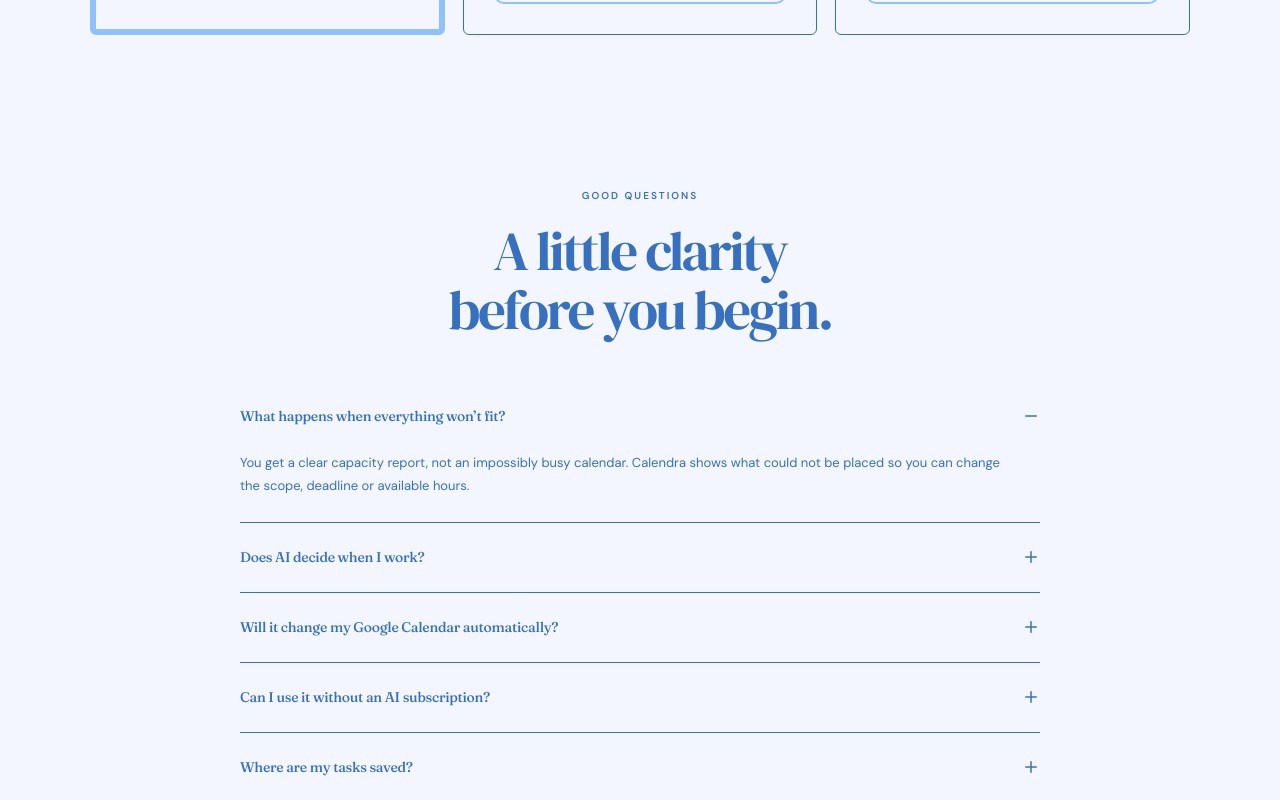
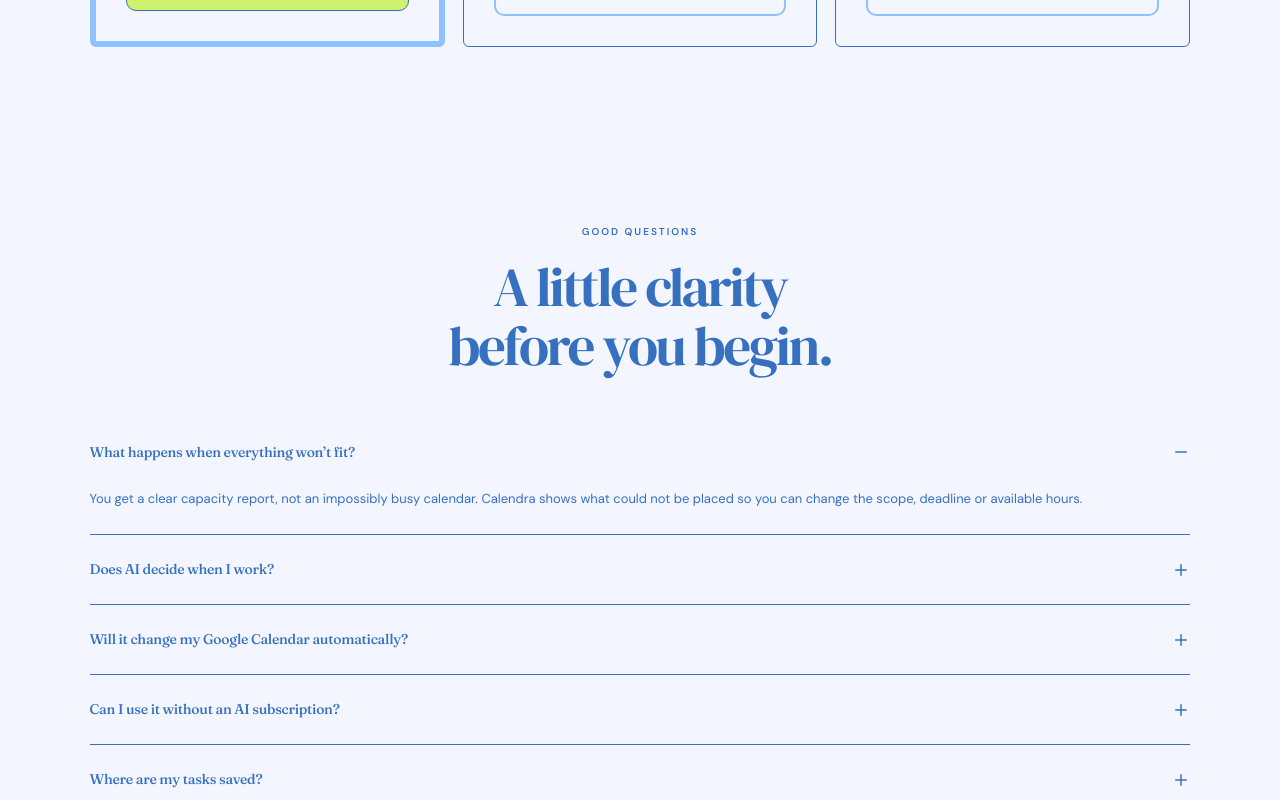
Before and after one commit to K-Anjan25/Ai-calender-planner, a Next.js app: page / in a window 1280 px wide. Shown: the part 3620-4420 px from the top of the page. Built offline with nearby package versions, Linux system fonts and the light colour scheme.

Commit message:
Prevent floating CTA overlap and wrap FAQ titles safely
Co-authored-by: arena-agent <297053741+arena-agent@users.noreply.github.com>

```diff
--- a/scripts/check-landing-browser.mjs
+++ b/scripts/check-landing-browser.mjs
@@ -88,6 +88,46 @@ try {
     assert.ok(
       attention.size >= 19 && attention.weight >= 700,
       'Blue on lime requires large bold type',
+    )
+    // Scroll the final question near the old floating-CTA collision zone.
+    const faq = page.locator('#questions')
+    const questions = faq.getByRole('button')
+    for (const question of await questions.all()) {
+      await question.scrollIntoViewIfNeeded()
+      await page.waitForFunction(
+        () => !document.querySelector('[data-sticky-cta]'),
+      )
+      const geometry = await question.evaluate((el) => {
+        const label = el.querySelector('span'),
+          icon = el.querySelector('svg')
+        const a = label.getBoundingClientRect(),
+          b = icon.getBoundingClientRect()
+        return {
+          right: a.right,
+          iconLeft: b.left,
+          iconWidth: b.width,
+          textFits: label.scrollWidth <= label.clientWidth,
+          height: a.height,
+        }
+      })
+      assert.ok(
+        geometry.textFits && geometry.right + 10 <= geometry.iconLeft,
+        `${width}: FAQ text collides with icon`,
+      )
+      assert.equal(geometry.iconWidth, 18, `${width}: FAQ icon shrinks`)
+      const expanded = await question.getAttribute('aria-expanded')
+      await question.click()
+      assert.notEqual(await question.getAttribute('aria-expanded'), expanded)
+      // Keyboard users must be able to reverse the toggle as well.
+      await question.press('Enter')
+      assert.equal(await question.getAttribute('aria-expanded'), expanded)
+    }
+    await page
+      .locator('#questions')
+      .screenshot({ path: join(artifacts, `faq-${width}.png`) })
+    await page.locator('#plans').scrollIntoViewIfNeeded()
+    await page.waitForFunction(
+      () => !document.querySelector('[data-sticky-cta]'),
     )
     const form = page.getByRole('form', { name: 'Contact Calendra' })
     await form.scrollIntoViewIfNeeded()
@@ -202,7 +242,7 @@ try {
     await page.screenshot({ path: join(artifacts, `contact-${width}.png`) })
     assert.deepEqual(errors, [], `${width}: runtime errors`)
     process.stdout.write(
-      `PASS ${width}px / DPR 2: visible fields, no overflow, validation, delivery states, newsletter and menu\n`,
+      `PASS ${width}px / DPR 2: visible fields, no overflow, validation, delivery states, newsletter, menu and unobstructed FAQs/pricing\n`,
     )
     await browser.close()
   }
--- a/src/components/landing/Landing.jsx
+++ b/src/components/landing/Landing.jsx
@@ -235,7 +235,7 @@ function Counter({ value, label, suffix = '' }) {
 function FAQs() {
   const [open, setOpen] = useState(0)
   return (
-    <section className={s.section} id="questions">
+    <section className={`${s.section} ${s.faqSection}`} id="questions">
       <Reveal>
         <div className={s.sectionHeading}>
           <span className={s.eyebrow}>GOOD QUESTIONS</span>
@@ -254,8 +254,12 @@ function FAQs() {
                   aria-controls={`answer-${i}`}
                   onClick={() => setOpen(open === i ? null : i)}
                 >
-                  {q}
-                  {open === i ? <Minus size={18} /> : <Plus size={18} />}
+                  <span className={s.faqQuestion}>{q}</span>
+                  {open === i ? (
+                    <Minus size={18} aria-hidden="true" />
+                  ) : (
+                    <Plus size={18} aria-hidden="true" />
+                  )}
                 </button>
               </h3>
               <div id={`answer-${i}`} hidden={open !== i}>
@@ -864,7 +868,7 @@ function Footer() {
   )
 }
 export default function Landing() {
-  const [formInView, setFormInView] = useState(false)
+  const [interactiveInView, setInteractiveInView] = useState(true)
   const [menu, setMenu] = useState(false),
     [scrolled, setScrolled] = useState(false),
     [showTop, setShowTop] = useState(false)
@@ -920,21 +924,23 @@ export default function Landing() {
       document.body.style.overflow = ''
     }
   }, [menu])
-  // Floating actions must never cover a form's fields, submit control or live status.
+  // Suppress floating actions around interactive sections instead of layering over their content.
   useEffect(() => {
     if (!('IntersectionObserver' in window)) return
-    const visibleForms = new Set()
+    const visibleSections = new Set()
     const observer = new IntersectionObserver(
       (entries) => {
         for (const entry of entries) {
-          if (entry.isIntersecting) visibleForms.add(entry.target)
-          else visibleForms.delete(entry.target)
+          if (entry.isIntersecting) visibleSections.add(entry.target)
+          else visibleSections.delete(entry.target)
         }
-        setFormInView(visibleForms.size > 0)
+        setInteractiveInView(visibleSections.size > 0)
       },
       { rootMargin: '0px 0px 64px 0px' },
     )
-    document.querySelectorAll('form').forEach((form) => observer.observe(form))
+    document
+      .querySelectorAll('form, #questions, #plans')
+      .forEach((section) => observer.observe(section))
     return () => observer.disconnect()
   }, [])
   function close() {
@@ -1004,12 +1010,12 @@ export default function Landing() {
         <Home />
       </main>
       <Footer />
-      {scrolled && !menu && !formInView && (
+      {scrolled && !menu && !interactiveInView && (
         <LinkButton className={s.stickyCTA} data-sticky-cta>
           Build my week
         </LinkButton>
       )}
-      {showTop && !menu && !formInView && (
+      {showTop && !menu && !interactiveInView && (
         <button
           className={s.backTop}
           aria-label="Back to top"
--- a/src/components/landing/site.module.css
+++ b/src/components/landing/site.module.css
@@ -2108,3 +2108,38 @@
   border: 2px solid var(--color-frost);
   padding: 2px 4px;
 }
+
+/* Interactive sections need breathing room and must not share space with a fixed CTA. */
+.pricing,
+.faqSection {
+  padding-block: clamp(56px, 7vw, 88px);
+  scroll-margin-top: 100px;
+}
+.faq,
+.faqItem,
+.faqItem h3 {
+  min-width: 0;
+  max-width: 100%;
+}
+.faqItem h3 {
+  margin: 0;
+}
+.faqItem button {
+  display: grid;
+  grid-template-columns: minmax(0, 1fr) 20px;
+  column-gap: clamp(12px, 3vw, 24px);
+  align-items: center;
+  min-height: 56px;
+  white-space: normal;
+}
+.faqQuestion {
+  min-width: 0;
+  overflow-wrap: anywhere;
+  white-space: normal;
+  text-overflow: clip;
+}
+.faqItem button > svg {
+  width: 18px;
+  height: 18px;
+  justify-self: end;
+}
```
Also changed, not shown: 4 other files (tests, documents, lock files or other folders).
